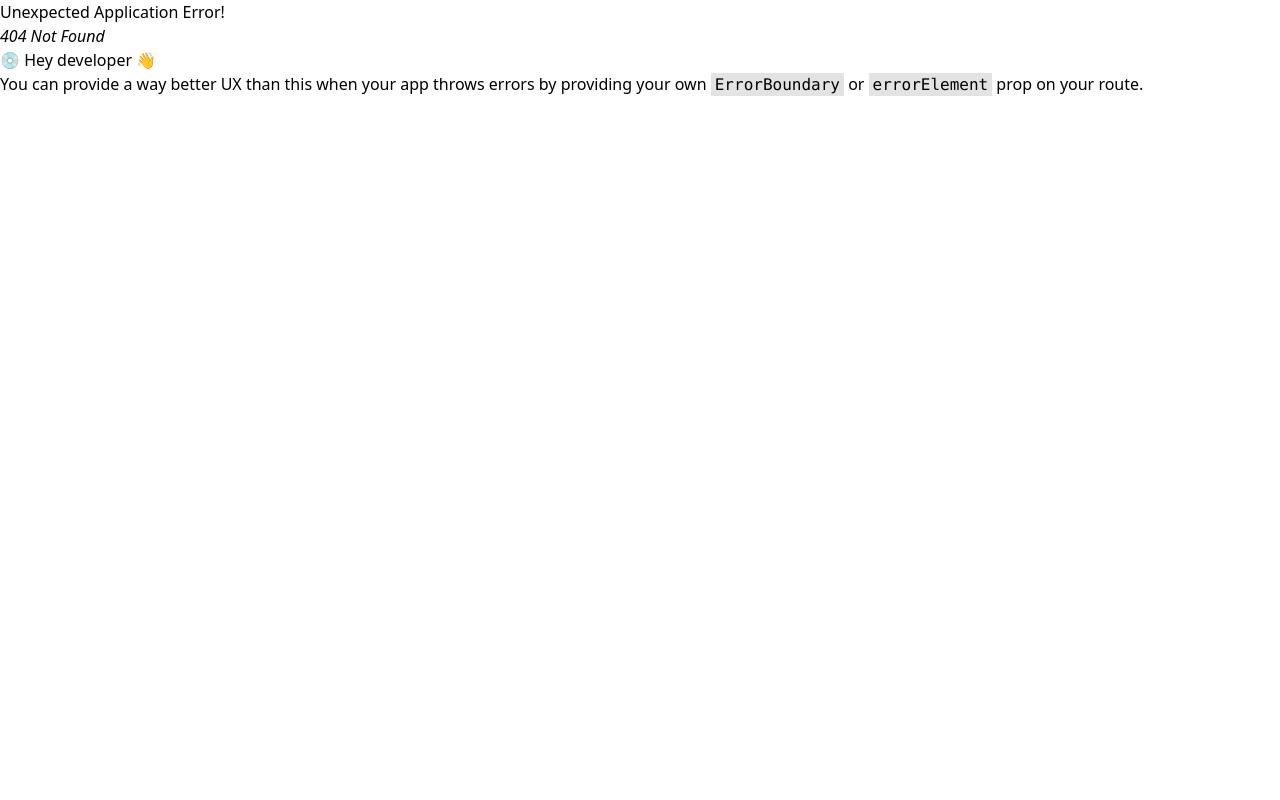
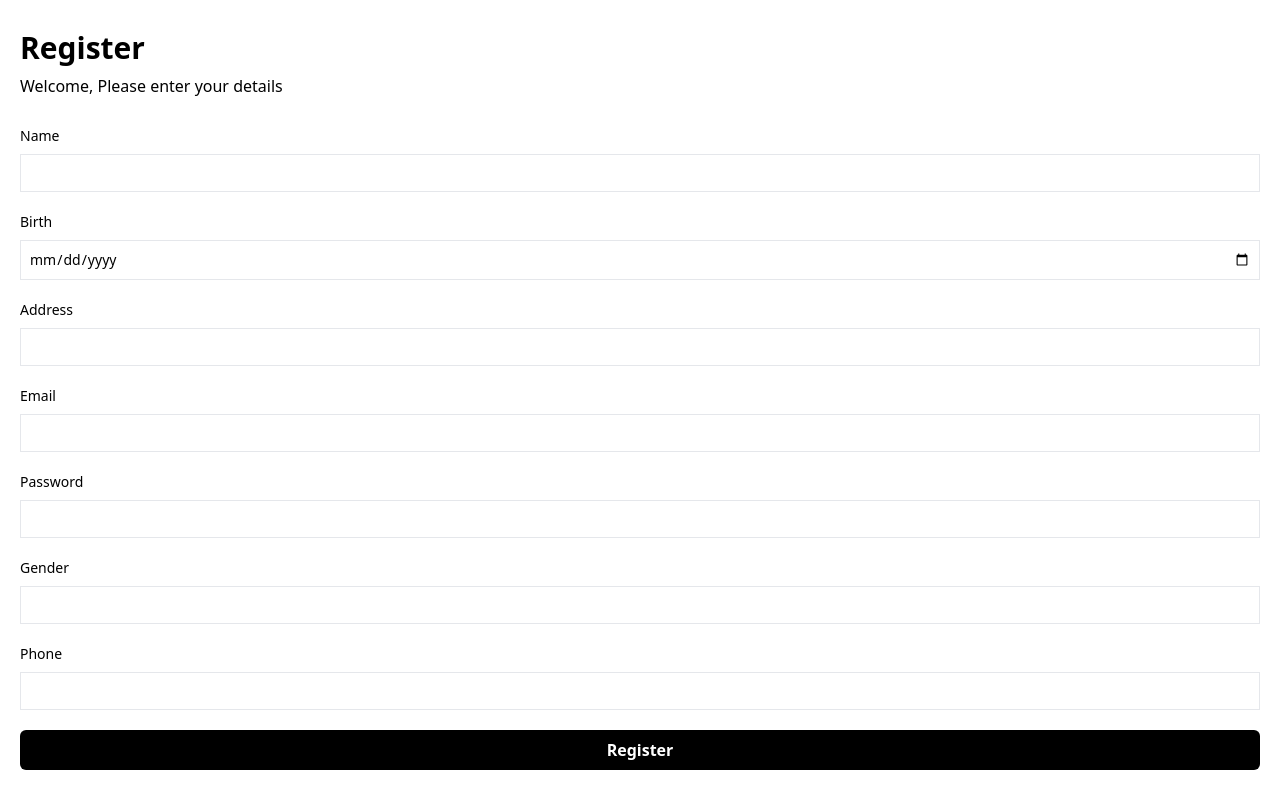
Before and after one commit to Ranz15/Frontend_HSC_Duo, a React (Vite) app: page /register in a window 1280 px wide. Before the commit this address had no page. Built offline with nearby package versions, Linux system fonts and the light colour scheme.

Commit message:
add register-page

```diff
--- a/src/components/Elements/Button/Button.jsx
+++ b/src/components/Elements/Button/Button.jsx
@@ -1,8 +1,8 @@
-const Button = ({ Bgcolor = "bg-black", children, onClick }) => {
+const Button = ({ Bgcolor = "bg-black", children, onClick, width }) => {
   return (
     <>
       <button
-        className={`h-10 px-6 font-semibold rounded-md ${Bgcolor} text-white`}
+        className={`h-10 px-6 font-semibold rounded-md ${Bgcolor} ${width} text-white hover:opacity-75`}
         type="submit"
         onClick={onClick}
       >
--- a/src/components/Elements/Input/index.jsx
+++ b/src/components/Elements/Input/index.jsx
@@ -1,7 +1,7 @@
 const Input = ({ label, name, value, onChange, type }) => {
   return (
     <>
-      <label htmlFor={name} className="block text-white text-sm mb-2">
+      <label htmlFor={name} className="block text-sm mb-2">
         {label}
       </label>
 
@@ -11,7 +11,7 @@ const Input = ({ label, name, value, onChange, type }) => {
         id={name}
         name={name}
         value={value}
-        className="text-sm border rounded-w-full w-full py-2 px-2 text-black placeholder:opacity-10"
+        className="bg-white text-sm border rounded-w-full w-full py-2 px-2 text-black placeholder:opacity-10"
       />
     </>
   );
--- a/src/components/Elements/Select/Select.jsx
+++ b/src/components/Elements/Select/Select.jsx
@@ -5,9 +5,17 @@ const Select = ({ label, name, value, value2, onChange }) => {
         {label}
       </label>
 
-      <select name={name} onChange={onChange}>
-        <option value={value}>Pria</option>
-        <option value={value2}>Wanita</option>
+      <select
+        name={name}
+        onChange={onChange}
+        className="bg-white text-sm border rounded-w-full w-full py-2 px-2 text-black placeholder:opacity-10"
+      >
+        <option value={value} className="">
+          Pria
+        </option>
+        <option value={value2} className="">
+          Wanita
+        </option>
       </select>
     </>
   );
--- a/src/components/Fragments/navCategory.jsx
+++ b/src/components/Fragments/navCategory.jsx
@@ -40,7 +40,14 @@ const Category = () => {
   // const [sportOnclick, setSportOnclick] = useState(false);
   return (
     <ul className="bg-[#e4e4e4] px-3  p-2">
-      <li onClick={() => setMenOnclick(!menOnclick)}>Men</li>
+      <li
+        onClick={() => {
+          setMenOnclick(!menOnclick);
+          ladiesOnclick ? setMenOnclick(!menOnclick) : menOnclick;
+        }}
+      >
+        Men
+      </li>
       {menOnclick ? <ProductPria /> : ""}
 
       <li
--- a/src/components/pages/Login.jsx
+++ b/src/components/pages/Login.jsx
@@ -33,15 +33,19 @@ const Login = () => {
       });
   };
 
+  const onRegister = () => {
+    return navigate("/register");
+  };
+
   return (
     <>
-      <div className="flex gap-5 justify-center bg-blue-600 min-h-screen items-center">
-        <div className="bg-slate-500 p-8">
-          <h1 className="text-white text-3xl font-bold mb-2">Login</h1>
-          <p className="font-medium text-white">
-            Welcome, Please enter your details
-          </p>
-          <div className="mb-6">
+      <div className="flex flex-col justify-center min-h-screen text-black mx-5 gap-y-7">
+        <div className="">
+          <h1 className="text-3xl font-bold mb-2">Login</h1>
+          <p className="font-medium ">Welcome, Please enter your details</p>
+        </div>
+        <div className="gap-y-5">
+          <div className="mb-5">
             <Input
               label="Email"
               name="email"
@@ -50,7 +54,7 @@ const Login = () => {
               onChange={handleChange}
             />
           </div>
-          <div className="mb-6">
+          <div className="mb-10">
             <Input
               label="Password"
               name="password"
@@ -59,8 +63,19 @@ const Login = () => {
               onChange={handleChangePassword}
             />
           </div>
-          <div className="mb-6">
-            <Button onClick={onLogin}>Login</Button>
+
+          <div className="flex flex-col">
+            <Button onClick={onLogin} width={"w-full"}>
+              Login
+            </Button>
+            <div className="flex justify-center items-center gap-3  ">
+              <span className="w-full h-[2px]  bg-black"></span>
+              <p>OR</p>
+              <span className="w-full h-[2px]  bg-black"></span>
+            </div>
+            <Button onClick={onRegister} width={"w-full"}>
+              Register
+            </Button>
           </div>
         </div>
       </div>
--- a/src/components/pages/productDetail.jsx
+++ b/src/components/pages/productDetail.jsx
@@ -1,5 +1,20 @@
 import { useState } from "react";
 import ButtonBuy from "../Elements/Button/ButtonBuy";
+
+const images = [
+  {
+    image:
+      "https://hm-media-prod.s3.amazonaws.com/pub/media/catalog/product/medium/1dacdd4db2da36eb1bf34ec531c6150f216e1055_xxl-1.jpg",
+  },
+  {
+    image:
+      "https://hm-media-prod.s3.amazonaws.com/pub/media/catalog/product/medium/1dacdd4db2da36eb1bf34ec531c6150f216e1055_xxl-1.jpg",
+  },
+  {
+    image:
+      "https://hm-media-prod.s3.amazonaws.com/pub/media/catalog/product/medium/1dacdd4db2da36eb1bf34ec531c6150f216e1055_xxl-1.jpg",
+  },
+];
 
 const ProductDetail = () => {
   const [buy, setBuy] = useState(0);
@@ -12,10 +27,9 @@ const ProductDetail = () => {
       <div className="max-w-none text-lg m-5 sm:m-7 ">
         <div className="flex flex-col ">
           <div className=" flex flex-row overflow-x-scroll my-5 border-2 shadow-md">
-            <img
-              src="https://hm-media-prod.s3.amazonaws.com/pub/media/catalog/product/medium/1dacdd4db2da36eb1bf34ec531c6150f216e1055_xxl-1.jpg"
-              alt=""
-            />
+            {images.map((e) => (
+              <img src={e.image} alt="" />
+            ))}
           </div>
           <div className="flex flex-col text-lg">
             <h3 className="font-bold 2">Lorem ipsum dolor sit amet.</h3>
--- /dev/null
+++ b/src/components/pages/register.jsx
@@ -0,0 +1,111 @@
+import { useState } from "react";
+import Button from "../Elements/Button/Button";
+import Input from "../Elements/Input/index";
+import axios from "axios";
+import { useNavigate } from "react-router-dom";
+
+const Register = () => {
+  const [data, setData] = useState({
+    fullname: "",
+    dob: "",
+    address: "",
+    username: "",
+    email: "",
+    password: "",
+    gender: "",
+    phone: "",
+  });
+  const navigate = useNavigate();
+
+  const handleChange = (e) => {
+    setUsername(e.target.value);
+  };
+
+  const onRegister = () => {
+    return navigate("/dashboard");
+  };
+
+  return (
+    <>
+      <div className="flex flex-col justify-center min-h-screen text-black mx-5 gap-y-7">
+        <div className="">
+          <h1 className="text-3xl font-bold mb-2">Register</h1>
+          <p className="font-medium ">Welcome, Please enter your details</p>
+        </div>
+        <div className="gap-y-5">
+          <div className="mb-5">
+            <Input
+              label="Name"
+              name="name"
+              type="text"
+              value={data.username}
+              onChange={handleChange}
+            />
+          </div>
+          <div className="mb-5">
+            <Input
+              label="Birth"
+              name="birth"
+              type="date"
+              value={data.dob}
+              onChange={handleChange}
+            />
+          </div>
+          <div className="mb-5">
+            <Input
+              label="Address"
+              name="address"
+              type="text"
+              value={data.address}
+              onChange={handleChange}
+            />
+          </div>
+          <div className="mb-5">
+            <Input
+              label="Email"
+              name="email"
+              type="email"
+              value={data.email}
+              onChange={handleChange}
+            />
+          </div>
+          <div className="mb-5">
+            <Input
+              label="Password"
+              name="password"
+              type="password"
+              value={data.password}
+              onChange={handleChange}
+            />
+          </div>
+          <div className="mb-5">
+            <Input
+              label="Gender"
+              name="gender"
+              type="password"
+              value={data.gender}
+              onChange={handleChange}
+            />
+          </div>
+          <div className="mb-5">
+            <Input
+              label="Phone"
+              name="phone"
+              type="text"
+              value={data.phone}
+              onChange={handleChange}
+            />
+          </div>
+
+          <div className="flex flex-col">
+            <Button onClick={onRegister} width={"w-full"}>
+              Register
+            </Button>
+          </div>
+        </div>
+      </div>
+    </>
+  );
+};
+
+export default Register;
```
Also changed, not shown: src/main.jsx (+13 -0 lines), public/Images/Icons/Men-dashboard.jpg (added).
